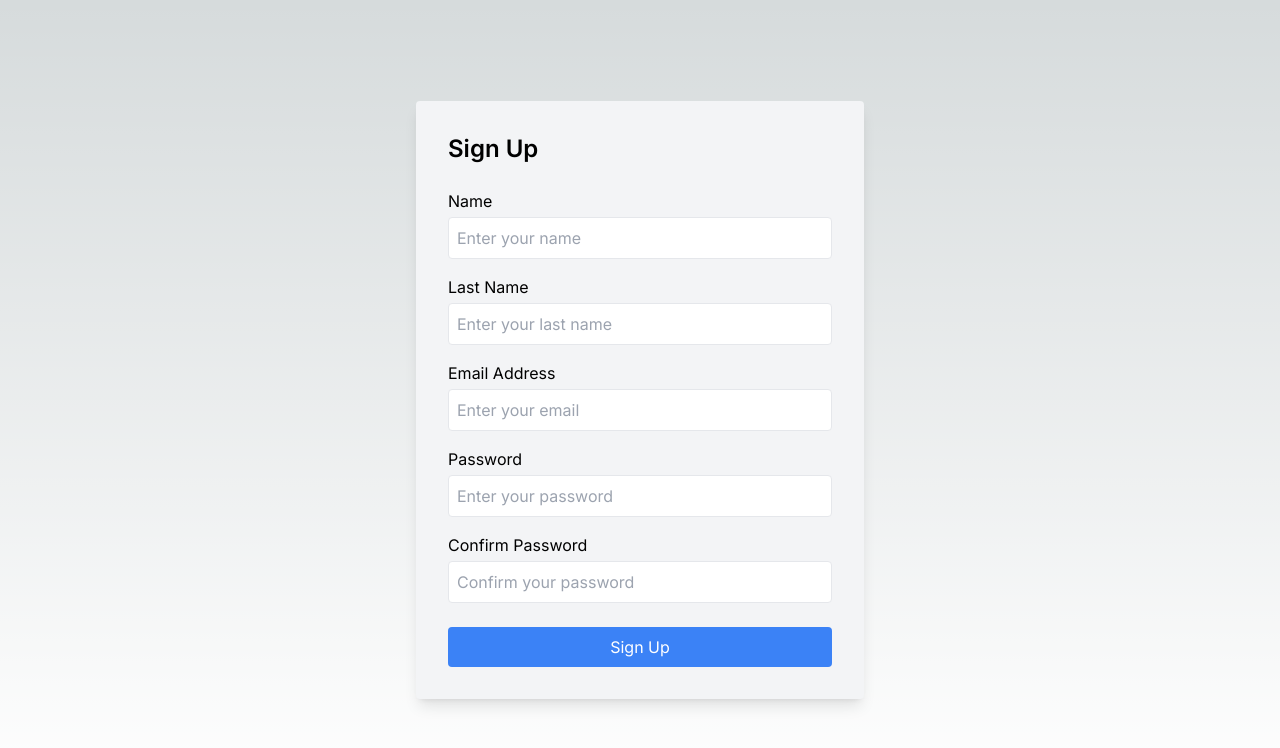
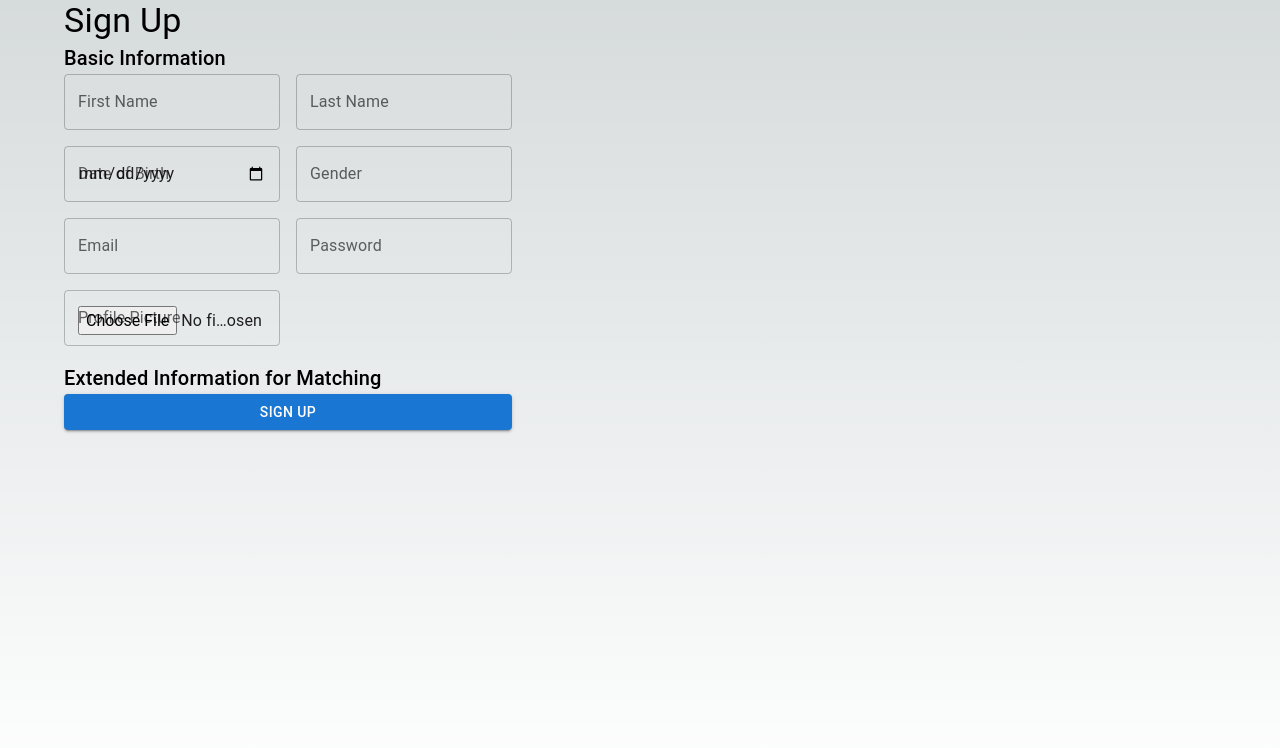
Before and after one commit to yvzfth/figner, a Next.js app: page /signup in a window 1280 px wide. Shown: the top 748 px of the page. Built offline with nearby package versions, Linux system fonts and the light colour scheme.

Commit message:
signup form update

```diff
--- a/app/signup/page.tsx
+++ b/app/signup/page.tsx
@@ -1,154 +1,217 @@
-// Import necessary modules and components
+// pages/signup.js
 'use client';
-import React, { useState } from 'react';
-import { PrismaClient } from '@prisma/client';
-import axios from 'axios';
-import { Toaster, toast } from 'react-hot-toast';
-import { useRouter } from 'next/navigation';
+import { useState } from 'react';
+import { useForm, Controller } from 'react-hook-form';
+import { yupResolver } from '@hookform/resolvers/yup';
+import * as yup from 'yup';
+import { Button, Container, TextField, Typography } from '@mui/material';
+
+// Validation schema using yup
+const schema = yup.object().shape({
+  firstName: yup.string().required('First Name is required'),
+  lastName: yup.string().required('Last Name is required'),
+  dob: yup.date().required('Date of Birth is required'),
+  gender: yup.string().required('Gender is required'),
+  email: yup.string().email('Invalid email').required('Email is required'),
+  password: yup
+    .string()
+    .min(6, 'Password must be at least 6 characters')
+    .required('Password is required'),
+  profilePicture: yup.mixed().required('Profile Picture is required'),
+  interests: yup.string(),
+  // .required('Interests are required'),
+  hobbies: yup.string(),
+  // .required('Hobbies are required'),
+  relationshipPreferences: yup.string(),
+  // .required('Relationship Preferences are required'),
+  occupation: yup.string(),
+  // .required('Occupation/Work Details are required'),
+  education: yup.string(),
+  // .required('Educational Background is required'),
+  location: yup.string(),
+  // .required('Location is required'),
+});
+
+// const handleSubmit = async (e: any) => {
+//   e.preventDefault();
+//   // Implement logic for form submission (e.g., API call, validation)
+
+//   await fetch('/api/user/signup', {
+//     method: 'POST',
+//     body: JSON.stringify(formData),
+//   }).then((res) => {
+//     if (res.status == 200) {
+//       toast.success('Kayıt oluşturdu');
+//       router.push('/');
+//       //   setIsSignIn(true);
+//     }
+//   });
+//   // Reset form after submission
+//   setFormData({
+//     firstName: '',
+//     lastname: '',
+//     email: '',
+//     password: '',
+//     confirmPassword: '',
+//   });
+// };
 
 const SignUp = () => {
-  const router = useRouter();
-  // State to manage form inputs
-  const [formData, setFormData] = useState({
-    firstName: '',
-    lastname: '',
-    email: '',
-    password: '',
-    confirmPassword: '',
+  const {
+    control,
+    handleSubmit,
+    formState: { errors },
+  } = useForm({
+    resolver: yupResolver(schema),
   });
 
-  // Handle form input changes
-  const handleChange = (e: any) => {
-    const { name, value } = e.target;
-    setFormData({
-      ...formData,
-      [name]: value,
-    });
-  };
-
-  ('use server');
-  // Handle form submission
-  const handleSubmit = async (e: any) => {
-    e.preventDefault();
-    // Implement logic for form submission (e.g., API call, validation)
-
-    await fetch('/api/user/signup', {
-      method: 'POST',
-      body: JSON.stringify(formData),
-    }).then((res) => {
-      if (res.status == 200) {
-        toast.success('Kayıt oluşturdu');
-        router.push('/');
-        //   setIsSignIn(true);
-      }
-    });
-    // Reset form after submission
-    setFormData({
-      firstName: '',
-      lastname: '',
-      email: '',
-      password: '',
-      confirmPassword: '',
-    });
+  const onSubmit = (data: any) => {
+    // Handle form submission, e.g., send data to the server
+    console.log(data);
   };
 
   return (
-    <div className='flex justify-center items-center h-screen'>
-      <form
-        onSubmit={handleSubmit}
-        className='w-full max-w-md p-8 bg-gray-100 rounded shadow-lg'
-      >
-        <h2 className='text-2xl font-semibold mb-6'>Sign Up</h2>
-        {/* Name */}
+    <Container className='flex flex-col items-center justify-center min-h-screen'>
+      <Typography variant='h4' className='my-4'>
+        Sign Up
+      </Typography>
+
+      <form onSubmit={handleSubmit(onSubmit)} className='w-full max-w-md'>
+        {/* Basic Information */}
         <div className='mb-4'>
-          <label htmlFor='firstName' className='block mb-1'>
-            Name
-          </label>
-          <input
-            type='text'
-            id='firstName'
+          <Typography variant='h6' className='mb-2'>
+            Basic Information
+          </Typography>
+          <div className='grid grid-cols-2 gap-4'>
+            <Controller
               name='firstName'
-            value={formData.firstName}
-            onChange={handleChange}
-            placeholder='Enter your name'
-            className='w-full p-2 border rounded'
-            required
+              control={control}
+              render={({ field }) => (
+                <TextField
+                  {...field}
+                  label='First Name'
+                  variant='outlined'
+                  fullWidth
+                  error={!!errors.firstName}
+                  helperText={errors.firstName?.message}
+                />
+              )}
+            />
+            <Controller
+              name='lastName'
+              control={control}
+              render={({ field }) => (
+                <TextField
+                  {...field}
+                  label='Last Name'
+                  variant='outlined'
+                  fullWidth
+                  error={!!errors.lastName}
+                  helperText={errors.lastName?.message}
+                />
+              )}
+            />
+            <Controller
+              name='dob'
+              control={control}
+              render={({ field }) => (
+                <TextField
+                  {...field}
+                  type='date'
+                  label='Date of Birth'
+                  variant='outlined'
+                  fullWidth
+                  error={!!errors.dob}
+                  helperText={errors.dob?.message}
+                />
+              )}
+            />
+            <Controller
+              name='gender'
+              control={control}
+              render={({ field }) => (
+                <TextField
+                  {...field}
+                  label='Gender'
+                  variant='outlined'
+                  fullWidth
+                  error={!!errors.gender}
+                  helperText={errors.gender?.message}
+                />
+              )}
+            />
+            <Controller
+              name='email'
+              control={control}
+              render={({ field }) => (
+                <TextField
+                  {...field}
+                  type='email'
+                  label='Email'
+                  variant='outlined'
+                  fullWidth
+                  error={!!errors.email}
+                  helperText={errors.email?.message}
+                />
+              )}
+            />
+            <Controller
+              name='password'
+              control={control}
+              render={({ field }) => (
+                <TextField
+                  {...field}
+                  type='password'
+                  label='Password'
+                  variant='outlined'
+                  fullWidth
+                  error={!!errors.password}
+                  helperText={errors.password?.message}
+                />
+              )}
+            />
+            <Controller
+              name='profilePicture'
+              control={control}
+              render={({ field }) => (
+                <TextField
+                  {...field}
+                  type='file'
+                  label='Profile Picture'
+                  variant='outlined'
+                  fullWidth
+                  error={!!errors.profilePicture}
+                  helperText={errors.profilePicture?.message}
+                />
+              )}
             />
           </div>
-        {/* Last Name */}
-        <div className='mb-4'>
-          <label htmlFor='lastname' className='block mb-1'>
-            Last Name
-          </label>
-          <input
-            type='text'
-            id='lastname'
-            name='lastname'
-            value={formData.lastname}
-            onChange={handleChange}
-            placeholder='Enter your last name'
-            className='w-full p-2 border rounded'
-            required
-          />
         </div>
-        {/* Email */}
-        <div className='mb-4'>
-          <label htmlFor='email' className='block mb-1'>
-            Email Address
-          </label>
-          <input
-            type='email'
-            id='email'
-            name='email'
-            value={formData.email}
-            onChange={handleChange}
-            placeholder='Enter your email'
-            className='w-full p-2 border rounded'
-            required
-          />
-        </div>
-        {/* Password */}
-        <div className='mb-4'>
-          <label htmlFor='password' className='block mb-1'>
-            Password
-          </label>
-          <input
-            type='password'
-            id='password'
-            name='password'
-            value={formData.password}
-            onChange={handleChange}
-            placeholder='Enter your password'
-            className='w-full p-2 border rounded'
-            required
-          />
-        </div>
-        {/* Confirm Password */}
-        <div className='mb-6'>
-          <label htmlFor='confirmPassword' className='block mb-1'>
-            Confirm Password
-          </label>
-          <input
-            type='password'
-            id='confirmPassword'
-            name='confirmPassword'
-            value={formData.confirmPassword}
-            onChange={handleChange}
-            placeholder='Confirm your password'
-            className='w-full p-2 border rounded'
-            required
-          />
-        </div>
+
+        {/* Extended Information for Matching */}
+        <div>
+          <Typography variant='h6' className='mb-2'>
+            Extended Information for Matching
+          </Typography>
+          <div className='grid grid-cols-2 gap-4'>
+            {/* Add more fields as needed */}
+            {/* ... */}
+
             {/* Submit Button */}
-        <button
+            <div className='col-span-2'>
+              <Button
                 type='submit'
-          className='w-full py-2 bg-blue-500 text-white rounded hover:bg-blue-600'
+                variant='contained'
+                color='primary'
+                fullWidth
               >
                 Sign Up
-        </button>
+              </Button>
+            </div>
+          </div>
+        </div>
       </form>
-      <Toaster></Toaster>
-    </div>
+    </Container>
   );
 };
 
--- a/package.json
+++ b/package.json
@@ -11,6 +11,7 @@
   "dependencies": {
     "@emotion/react": "^11.11.3",
     "@emotion/styled": "^11.11.0",
+    "@hookform/resolvers": "^3.3.4",
     "@mui/material": "^5.15.3",
     "@mui/styled-engine-sc": "^6.0.0-alpha.11",
     "@nextui-org/react": "^2.2.9",
@@ -22,9 +23,11 @@
     "next": "14.0.4",
     "react": "^18",
     "react-dom": "^18",
+    "react-hook-form": "^7.49.3",
     "react-hot-toast": "^2.4.1",
     "react-icons": "^4.12.0",
-    "styled-components": "^6.1.6"
+    "styled-components": "^6.1.6",
+    "yup": "^1.3.3"
   },
   "devDependencies": {
     "@types/bcrypt": "^5.0.2",
```
Also changed, not shown: app/live/page.tsx (added, +123 -0 lines), 1 other file (tests, documents, lock files or other folders). Lines whose indentation alone changed are shown as unchanged.
